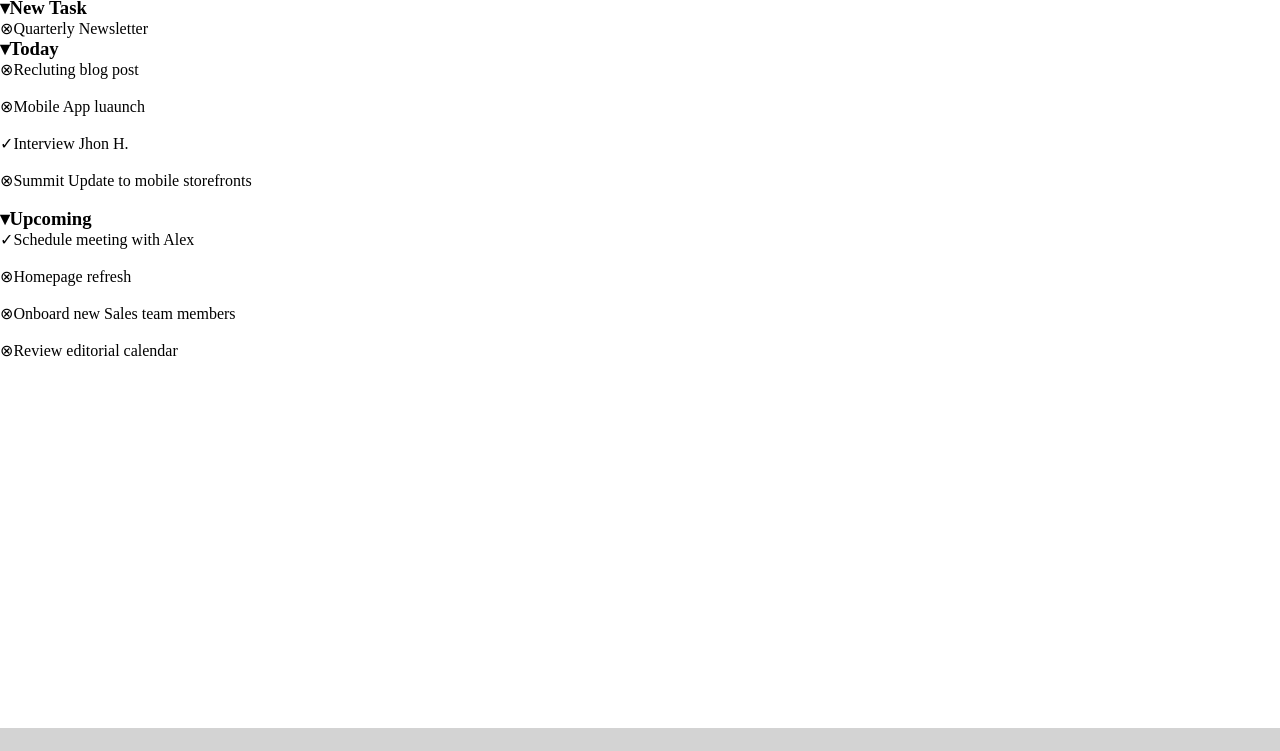
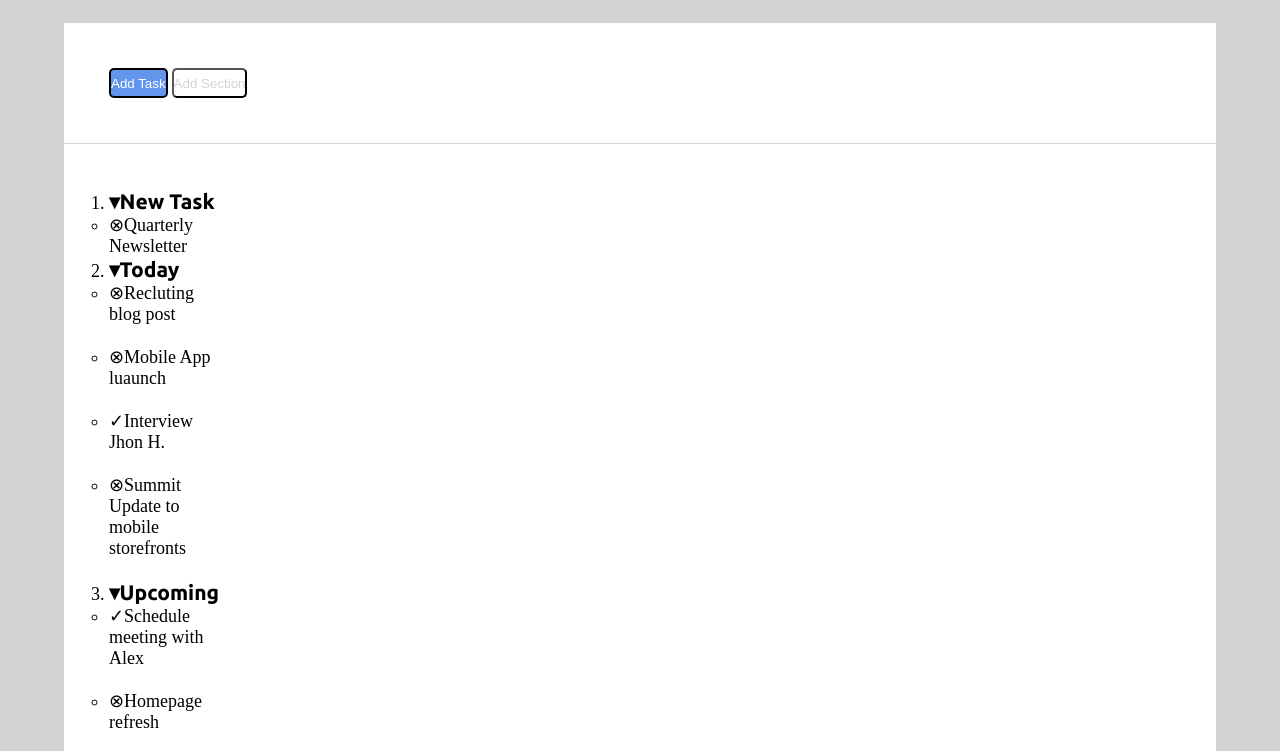
Before and after one commit to Matpas97/html-css-toboolist, a plain HTML site: page index.html in a window 1280 px wide. Shown: the part 97-848 px from the top of the page. Before the commit the page ends 825 px from the top, so only its background shows below. Drawn offline with Linux system fonts and the light colour scheme.

Commit message:
aggiornamento main

```diff
--- a/css/style.css
+++ b/css/style.css
@@ -1,14 +1,17 @@
+/* Reset Browser */
 *{
     padding: 0;
     margin: 0;
     box-sizing: border-box;
 }
+/* Intestazione css */
 header{
     background-color: white;
+    margin-bottom: 45px;
 
 
 }
-
+/* corpo css */
 body {
     background-color:lightgray
 }
@@ -26,13 +29,47 @@ body {
 }
 
 .container-1{
-    width: 1300px;
-    height: 750px;
+    width: 90%;
+    height: 860px;
     background-color: white;
     margin: 0 auto;
-    bottom: 60px;
+
+
+
+}
+.button-1{
+height: 30px;
+background-color:cornflowerblue;
+border-radius: 5px;
+color: white;
+border-style: solid;
 
 
 
 
 }
+.button-2{
+    height: 30px;
+    background-color:white;
+    color: lightgray;
+    border-radius: 5px;
+
+
+
+}
+.list{
+    width: 200px;
+    height: 300px;
+    font-size: large;
+    margin-right: 60px;
+    padding: 45px;
+
+}
+
+h3 {
+    font-family: 'Ubuntu', sans-serif;
+}
+.buttons{
+    padding: 45px;
+    border-bottom: 1px solid lightgray;
+}
```
